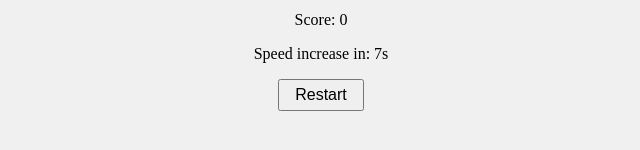
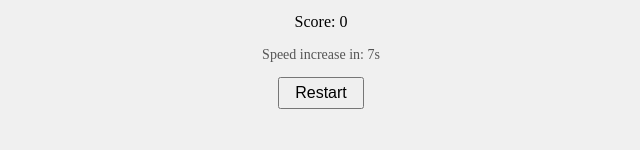
Before and after one commit to stripathiapp/snake-game, a plain HTML site: page index.html in a window 1280 px wide. Shown: the part 548-698 px from the top of the page, 319-959 px from the left. Drawn offline with Linux system fonts and the light colour scheme.

Commit message:
Update style.css

```diff
--- a/style.css
+++ b/style.css
@@ -26,3 +26,9 @@ body {
     font-size: 16px;
     cursor: pointer;
 }
+
+#speed-timer {
+    margin-top: 5px;
+    font-size: 14px;
+    color: #555;
+}
```
